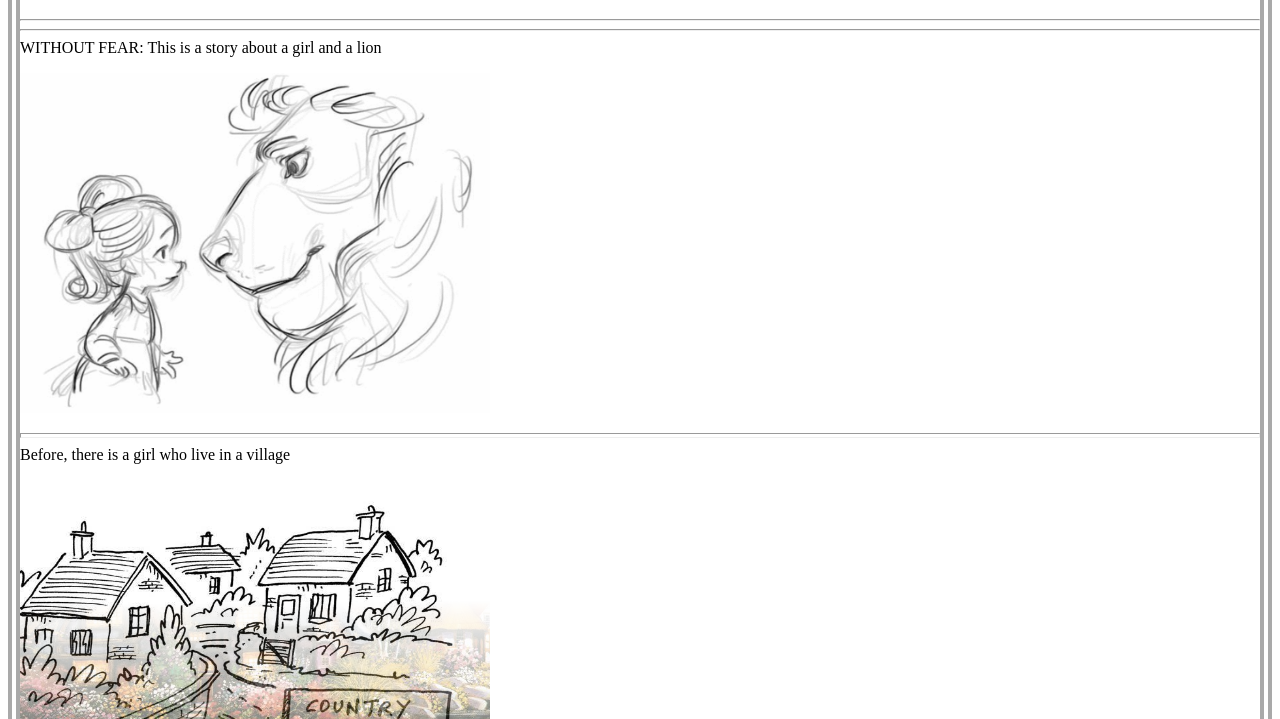
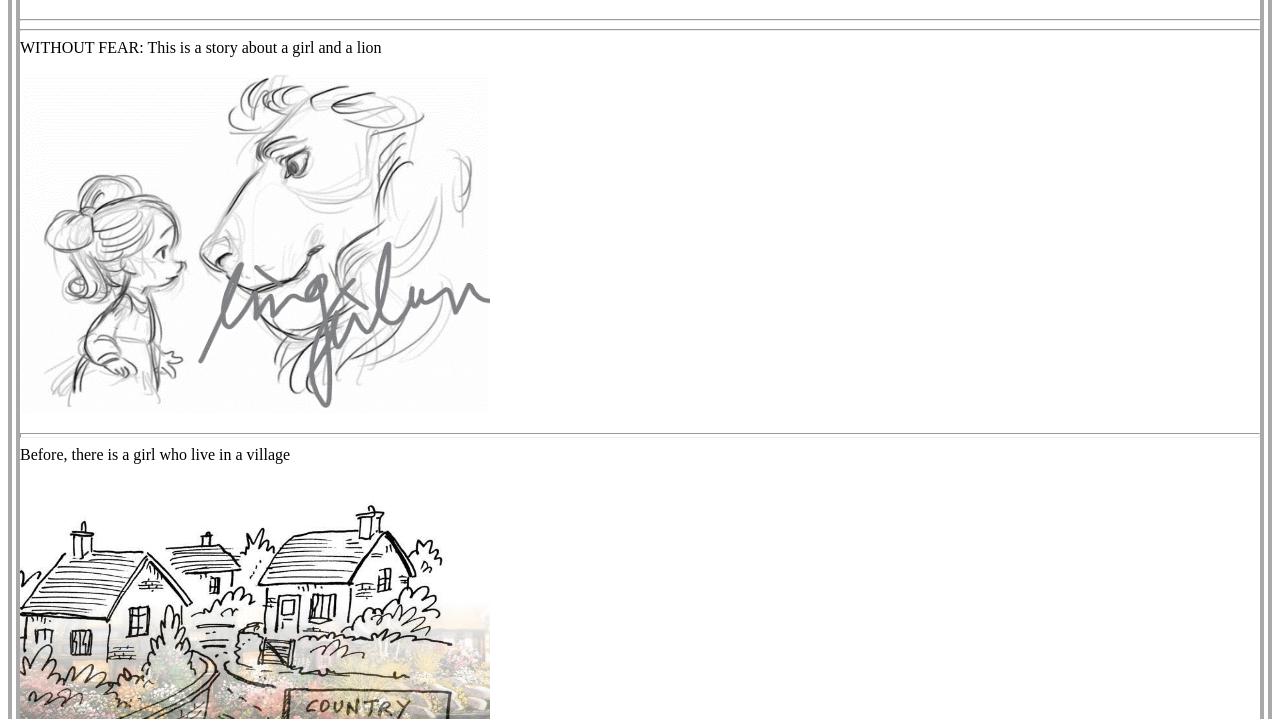
Before and after one commit to Eileennnn/M-Final, a plain HTML site: page index.html in a window 1280 px wide. Shown: the part 81-800 px from the top of the page. Drawn offline with Linux system fonts and the light colour scheme.

Commit message:
Add files via upload

```diff
--- a/index.html
+++ b/index.html
@@ -13,7 +13,7 @@
 
 			<hl>WITHOUT FEAR: This is a story about a girl and a lion</hl>
 			<p with!!</p>
-			<img src="lion love.gif" alt="lion love" height="340" width="470">
+			<img src="Inkedlion love.gif" alt="lion love" height="340" width="470">
 
 		</body>
 		<hr size="5">
```
Also changed, not shown: Inkedlion love.gif (added).
